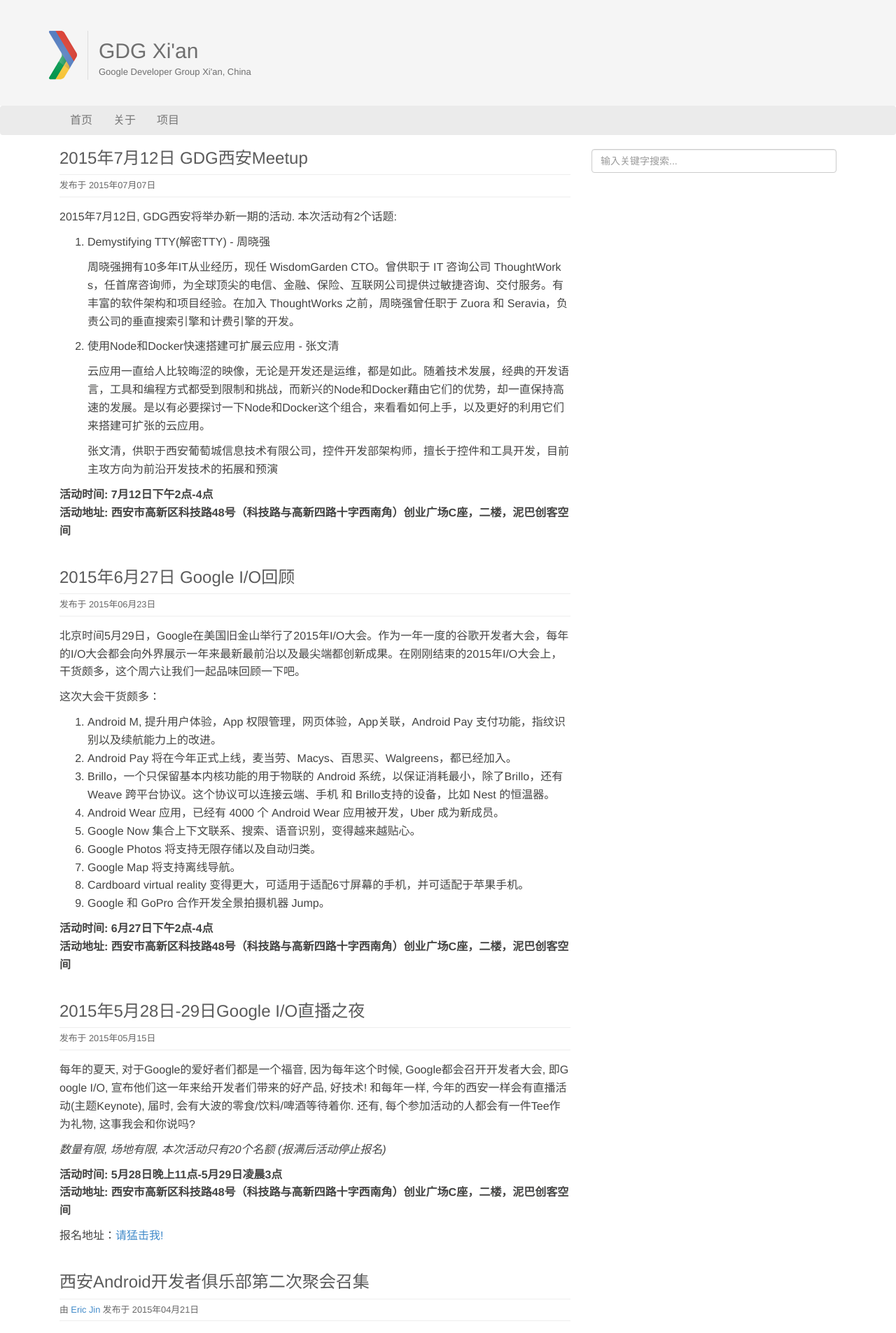
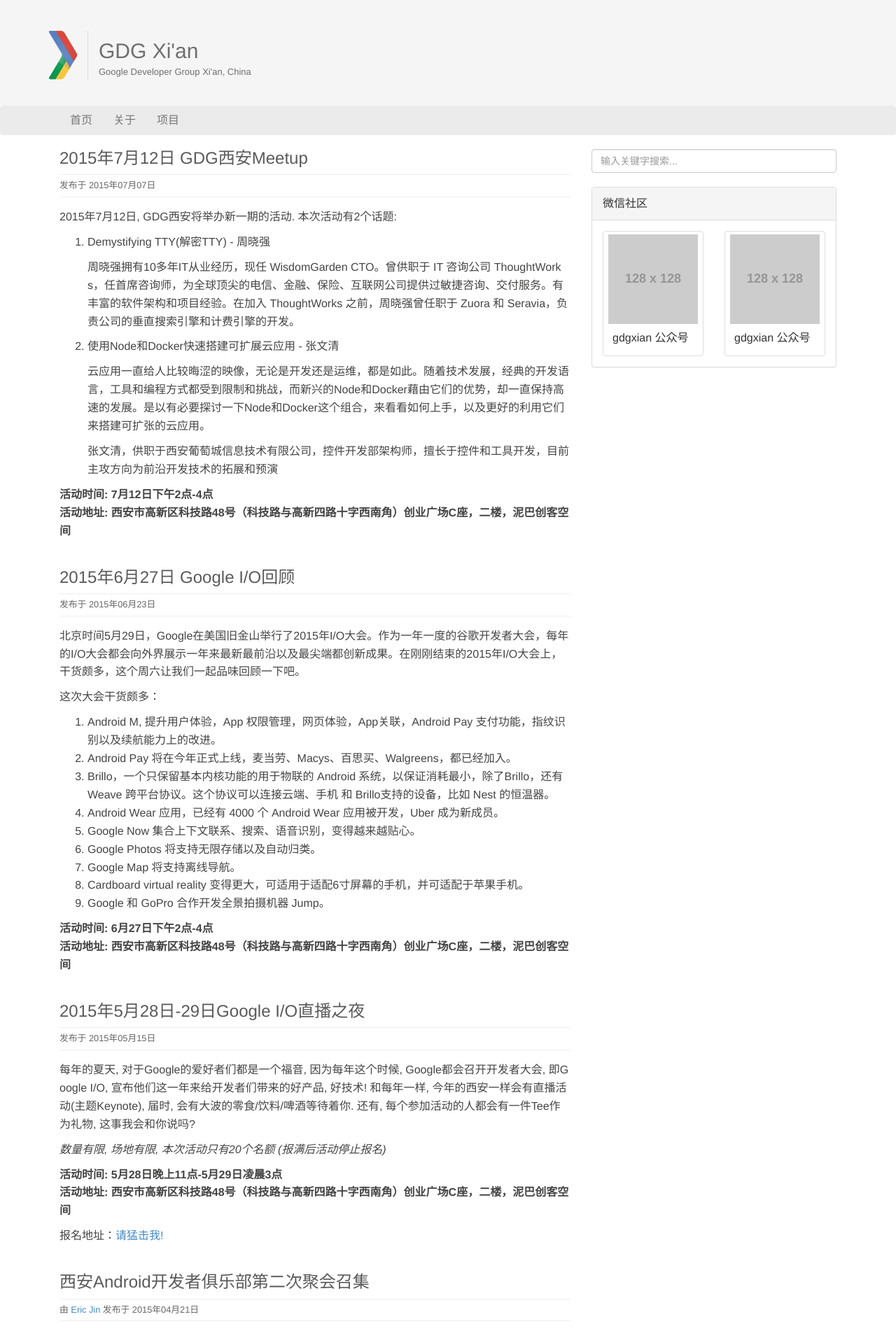
Before and after one commit to yitong-ovo/GDG-Xian.github.io, a Jekyll site: the page built from index.html, in a window 1280 px wide. Shown: the top 1905 px of the page at 70% size. Built offline with Jekyll 4.4.1, drawn with Linux system fonts in a browser that asks for light colours; the list of posts is cut into pages by our own code.

Commit message:
add wecaht widget
wechat qrcode image as placeholder.

```diff
--- a/_includes/sidebar.html
+++ b/_includes/sidebar.html
@@ -1,3 +1,4 @@
 <div class="sidebar">
   {% include widgets/search.html %}
+  {% include widgets/wechat.html %}
 </div>
--- /dev/null
+++ b/_includes/widgets/wechat.html
@@ -0,0 +1,19 @@
+<div class="panel panel-default widget">
+  <div class="panel-heading">微信社区</div>
+  <div class="panel-body">
+    <div class="row">
+      <div class="col-md-6">
+        <div class="thumbnail">
+          <img src="https://placehold.it/128x128" />
+          <div class="caption">gdgxian 公众号</div>
+        </div>
+      </div>
+      <div class="col-md-6">
+        <div class="thumbnail">
+          <img src="https://placehold.it/128x128" />
+          <div class="caption">gdgxian 公众号</div>
+        </div>
+      </div>
+    </div>
+  </div>
+</div>
```
Also changed, not shown: css/bootstrap-gdg.css.
